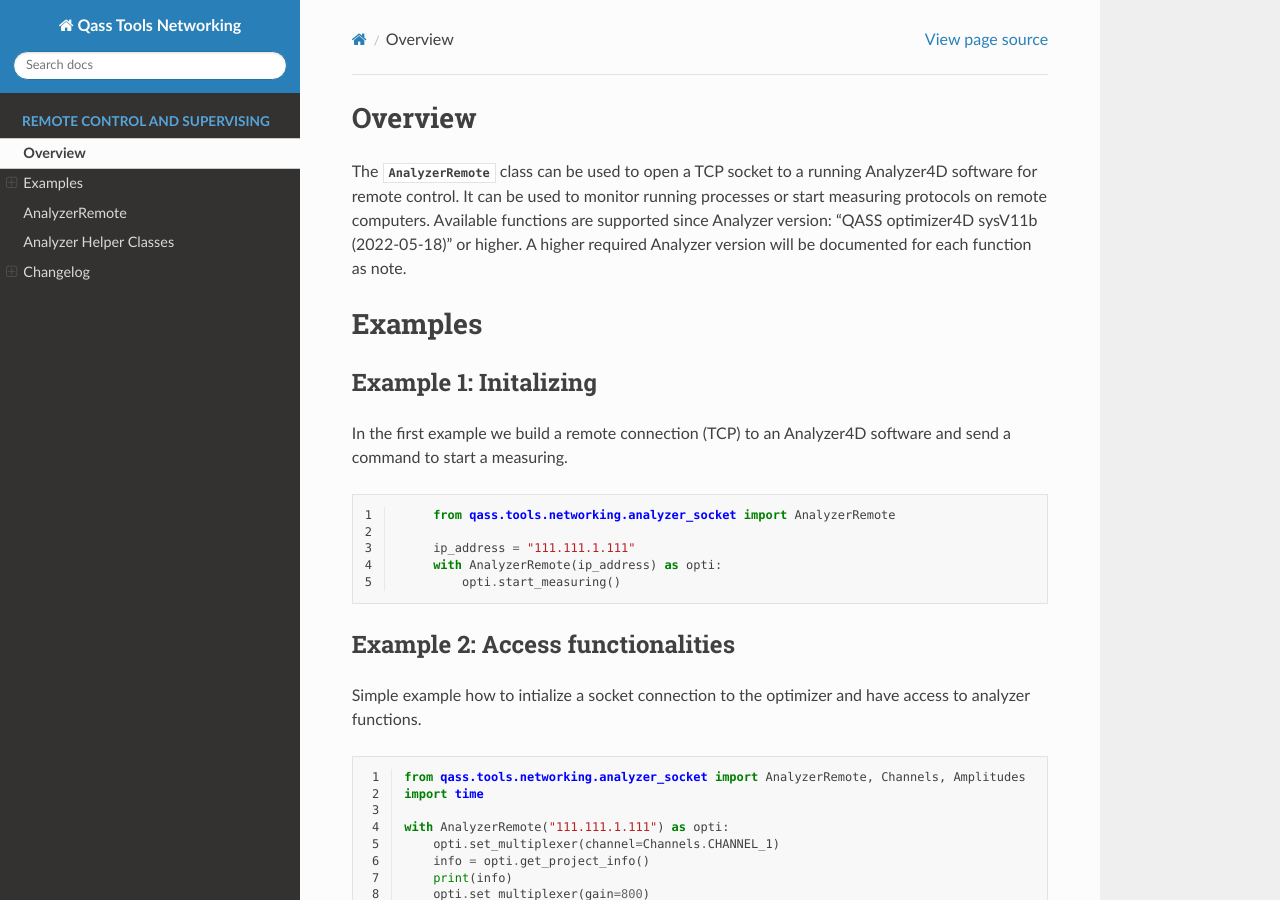
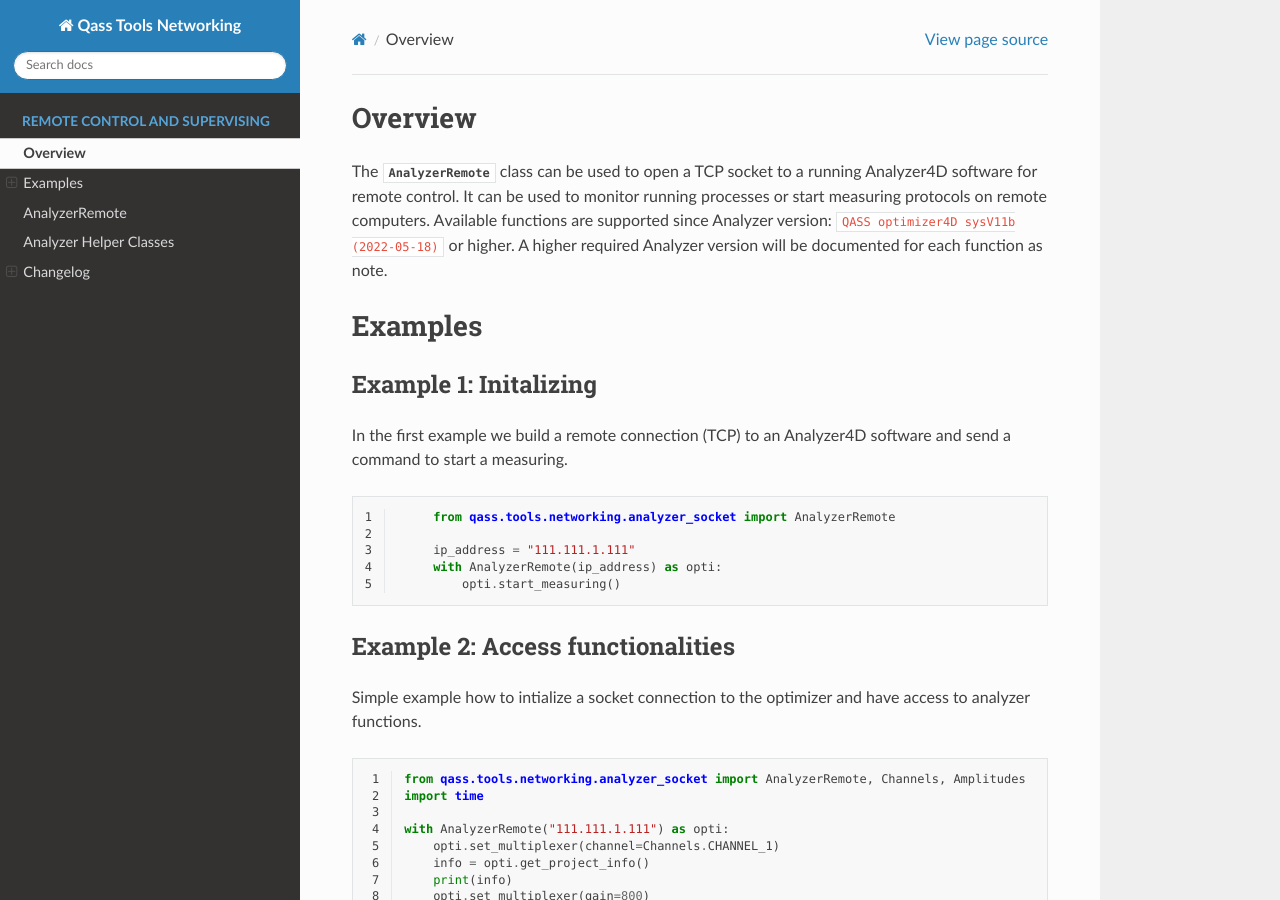
Before and after one commit to QASS/qass-tools-networking, a Sphinx documentation site: the page built from docs/source/analyzer_socket.rst, in a window 1280 px wide and 900 px high. Built offline with Sphinx 7.4.7 and the Read the Docs theme 2.0.0, drawn with Linux system fonts in a browser that asks for light colours.

```diff
--- a/docs/source/analyzer_socket.rst
+++ b/docs/source/analyzer_socket.rst
@@ -2,7 +2,7 @@ Overview
 ********
 
 The :class:`AnalyzerRemote` class can be used to open a TCP socket to a running Analyzer4D software for remote control.
-It can be used to monitor running processes or start measuring protocols on remote computers. Available functions are supported since Analyzer version: "QASS optimizer4D sysV11b (2022-05-18)" or higher. A higher required Analyzer version will be documented for each function as note.
+It can be used to monitor running processes or start measuring protocols on remote computers. Available functions are supported since Analyzer version: ``QASS optimizer4D sysV11b (2022-05-18)`` or higher. A higher required Analyzer version will be documented for each function as note.
 
 Examples
 ********
```
